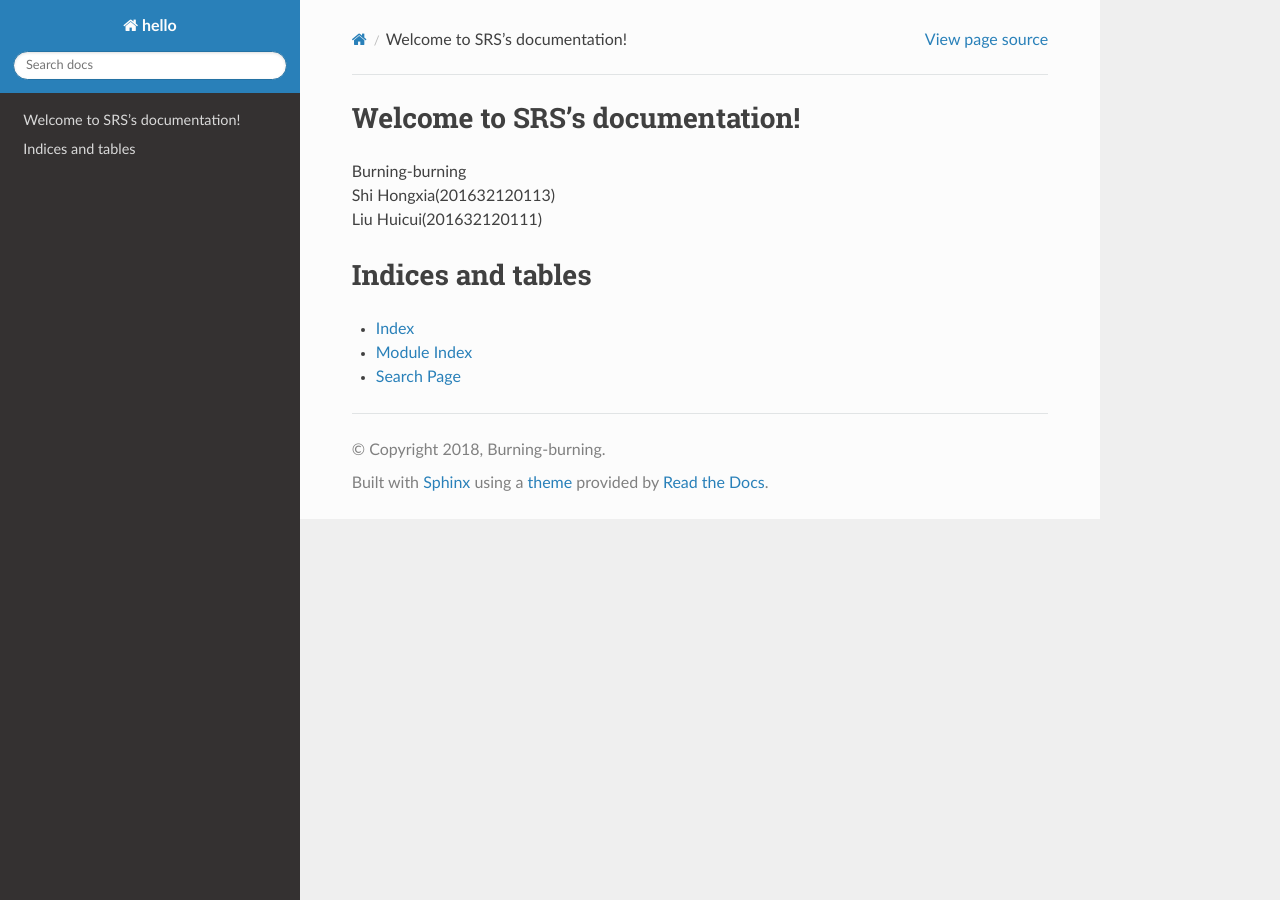
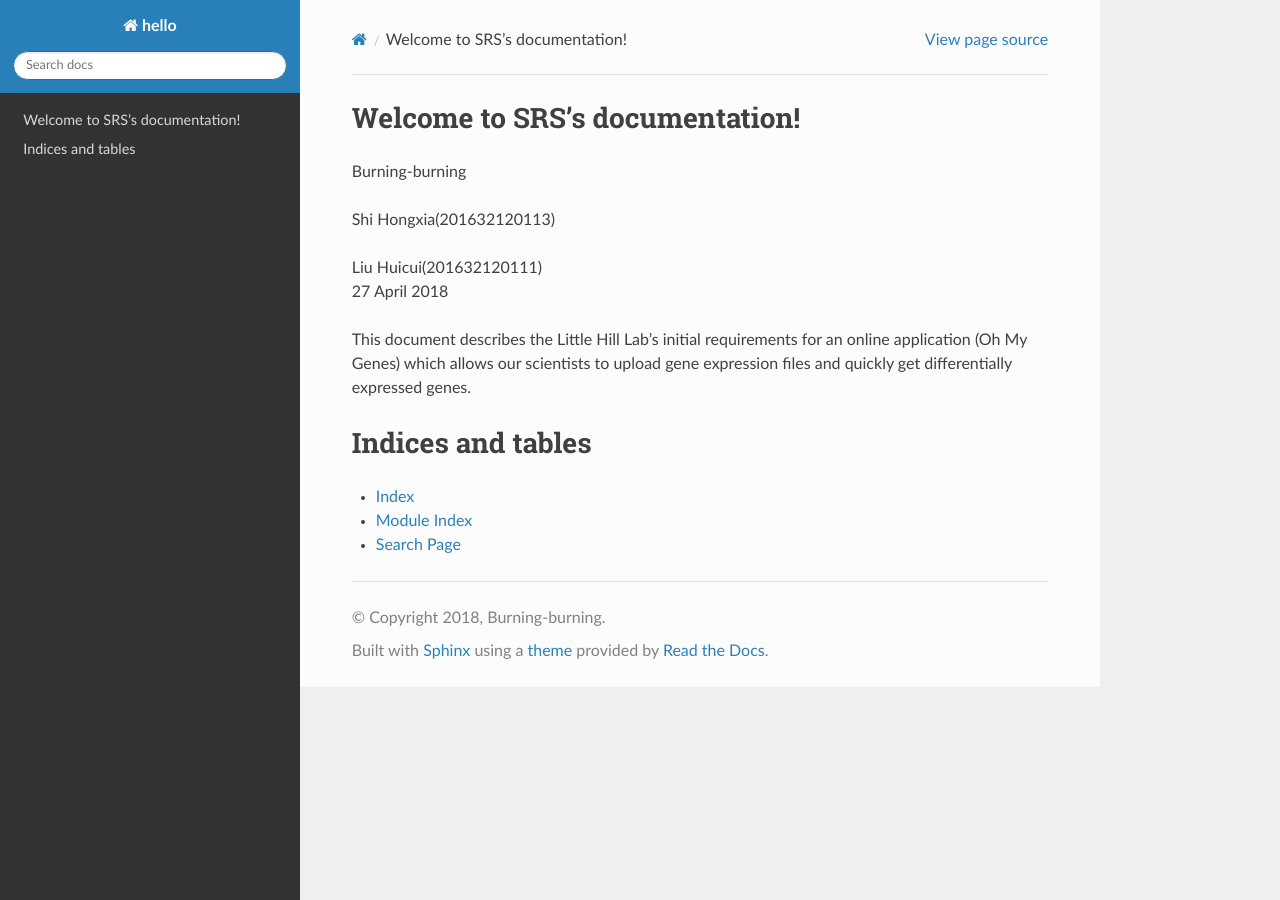
Before and after one commit to Burning-burning/Burning-burning, a Sphinx documentation site: the page built from docs/source/index.rst, in a window 1280 px wide. Built offline with Sphinx 7.4.7 and the Read the Docs theme 2.0.0, drawn with Linux system fonts in a browser that asks for light colours.

Commit message:
Update index.rst

```diff
--- a/docs/source/index.rst
+++ b/docs/source/index.rst
@@ -11,8 +11,13 @@ Welcome to SRS's documentation!
    :caption: Contents:
 
 | Burning-burning
+|
 | Shi Hongxia(201632120113)
+|
 | Liu Huicui(201632120111)
+| 27 April 2018
+|
+| This document describes the Little Hill Lab's initial requirements for an online application (Oh My Genes) which allows our scientists to upload gene expression files and quickly get differentially expressed genes.
 Indices and tables
 ==================
 
```
